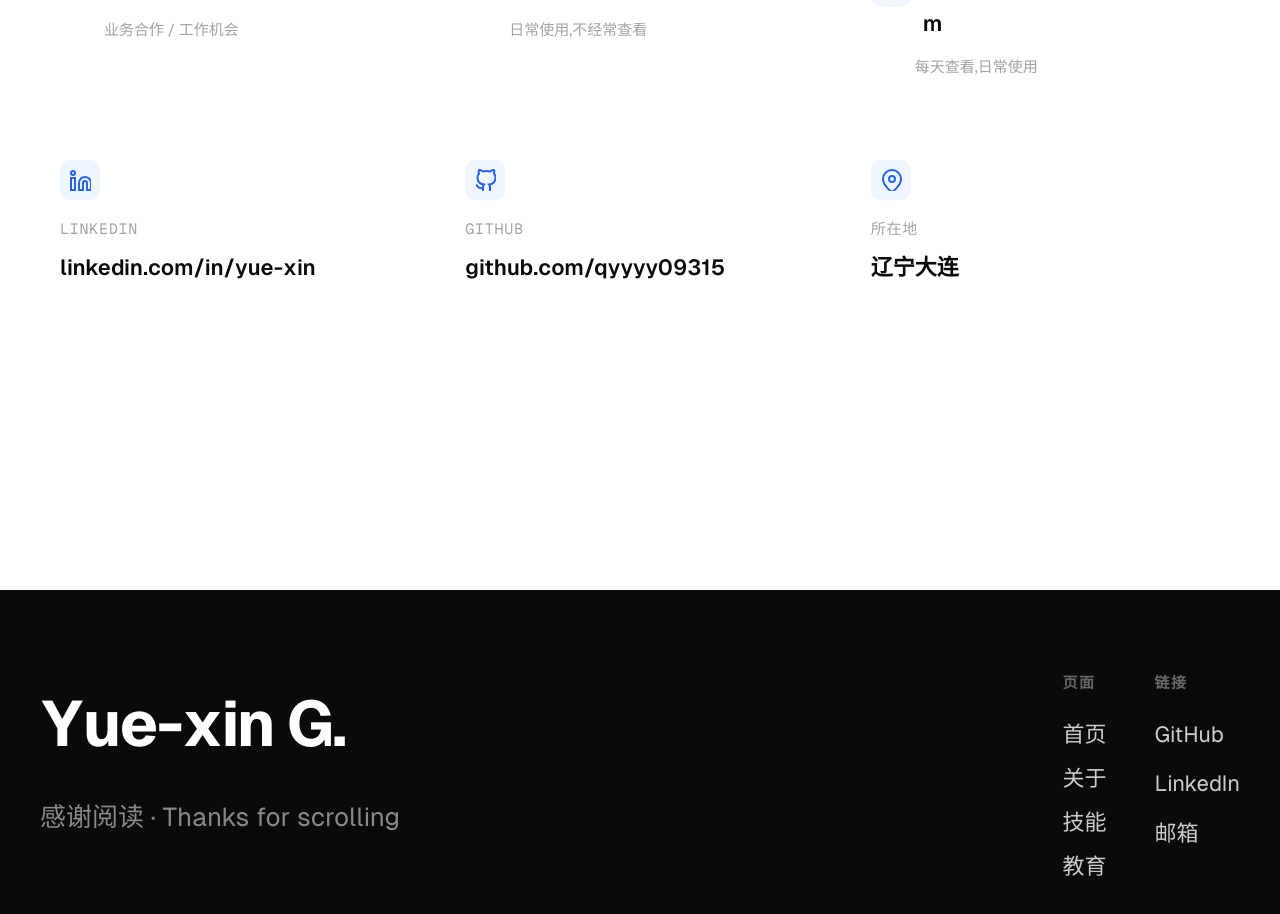
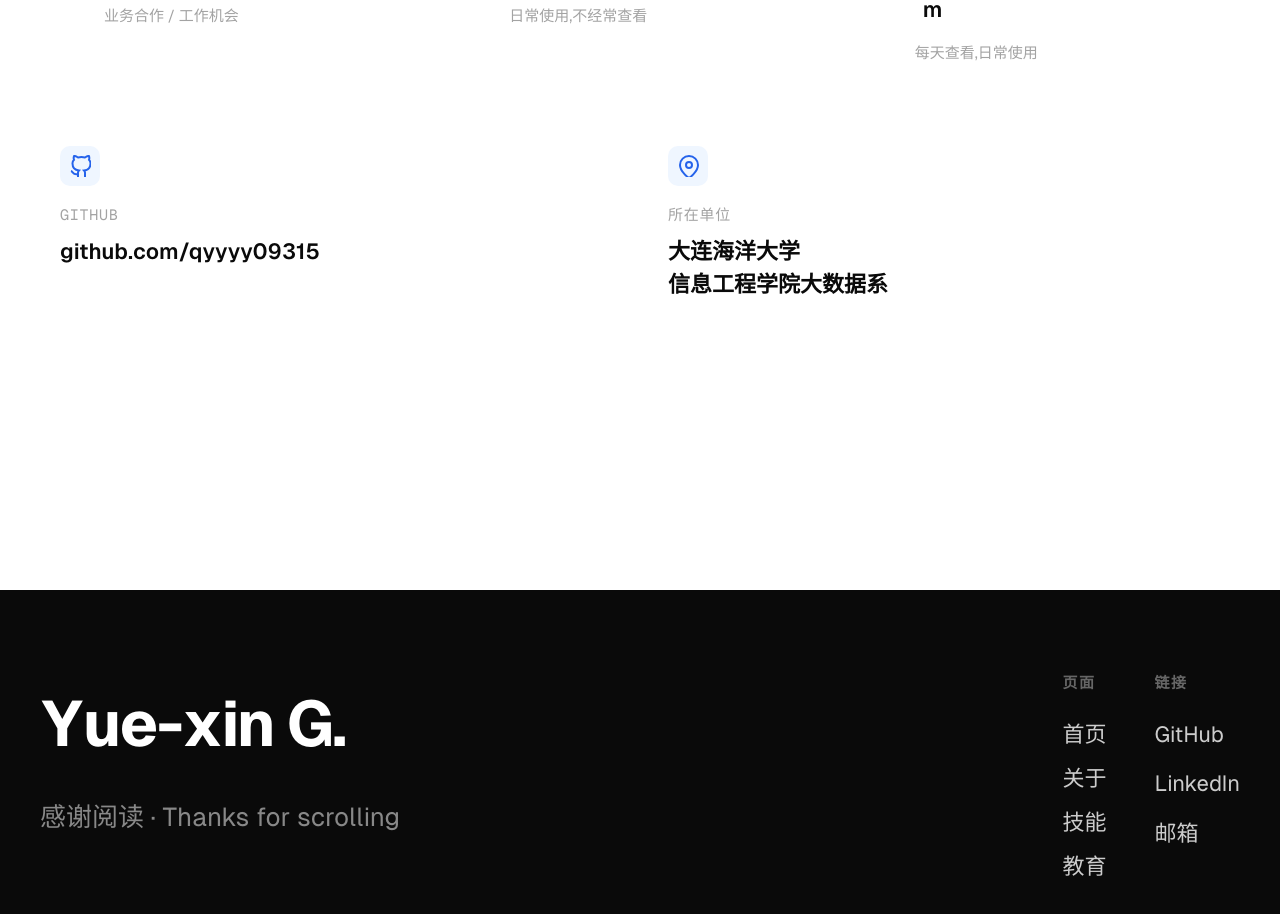
Before and after one commit to qyyyy09315/qyyyy09315.github.io, a Vue app: page / in a window 1280 px wide. Shown: the part 3569-4483 px from the top of the page. Built offline with nearby package versions, Linux system fonts and the light colour scheme.

Commit message:
fix: 删除LinkedIn，更新所在单位为大连海洋大学信息工程学院大数据系

```diff
--- a/src/components/ContactSection.vue
+++ b/src/components/ContactSection.vue
@@ -53,14 +53,6 @@
 
       <!-- 其他联系方式 -->
       <div class="contact-grid">
-        <div class="card contact-card animate animate-delay-3">
-          <div class="contact-icon">
-            <svg width="22" height="22" fill="none" stroke="currentColor" stroke-width="2"><path d="M16 8a6 6 0 016 6v7h-4v-7a2 2 0 10-4 0v7h-4v-7a6 6 0 016-6zM2 9h4v12H2zM4 2a2 2 0 110 4 2 2 0 010-4z"/></svg>
-          </div>
-          <span class="contact-label">LinkedIn</span>
-          <a href="#" class="contact-value">linkedin.com/in/yue-xin</a>
-        </div>
-
         <div class="card contact-card animate animate-delay-4">
           <div class="contact-icon">
             <svg width="22" height="22" fill="none" stroke="currentColor" stroke-width="2"><path d="M9 19c-5 1.5-5-2.5-7-3m14 6v-3.87a3.37 3.37 0 00-.94-2.61c3.14-.35 6.44-1.54 6.44-7A5.04 5.04 0 0020 4.77 5.06 5.06 0 0019.91 1S18.73.65 16 2.48a13.38 13.38 0 00-7 0C6.27.65 5.09 1 5.09 1A5.06 5.06 0 005 4.77a5.04 5.04 0 00-1.5 3.78c0 5.42 3.3 6.61 6.44 7A3.37 3.37 0 009 18.13V22"/></svg>
@@ -73,8 +65,8 @@
           <div class="contact-icon">
             <svg width="22" height="22" fill="none" stroke="currentColor" stroke-width="2"><path d="M21 10c0 7-9 13-9 13s-9-6-9-13a9 9 0 0118 0z"/><circle cx="12" cy="10" r="3"/></svg>
           </div>
-          <span class="contact-label">所在地</span>
-          <span class="contact-value">辽宁大连</span>
+          <span class="contact-label">所在单位</span>
+          <span class="contact-value">大连海洋大学<br>信息工程学院大数据系</span>
         </div>
       </div>
     </div>
@@ -180,7 +172,7 @@
 
 .contact-grid {
   display: grid;
-  grid-template-columns: repeat(3, 1fr);
+  grid-template-columns: repeat(2, 1fr);
   gap: 1rem;
 }
 
@@ -217,6 +209,7 @@
   color: var(--text);
   text-decoration: none;
   word-break: break-all;
+  line-height: 1.5;
 }
 
 .contact-value:hover {
@@ -244,7 +237,7 @@
   }
 
   .contact-grid {
-    grid-template-columns: 1fr;
+    grid-template-columns: 1fr 1fr;
     gap: .75rem;
   }
 
```
